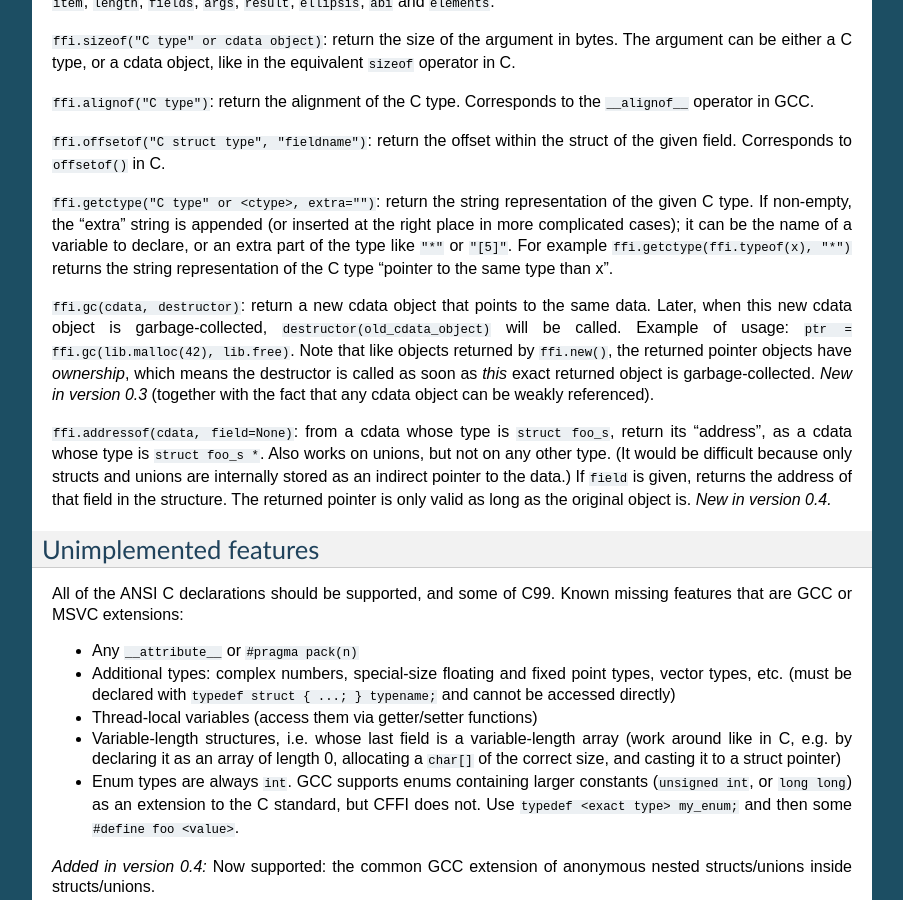
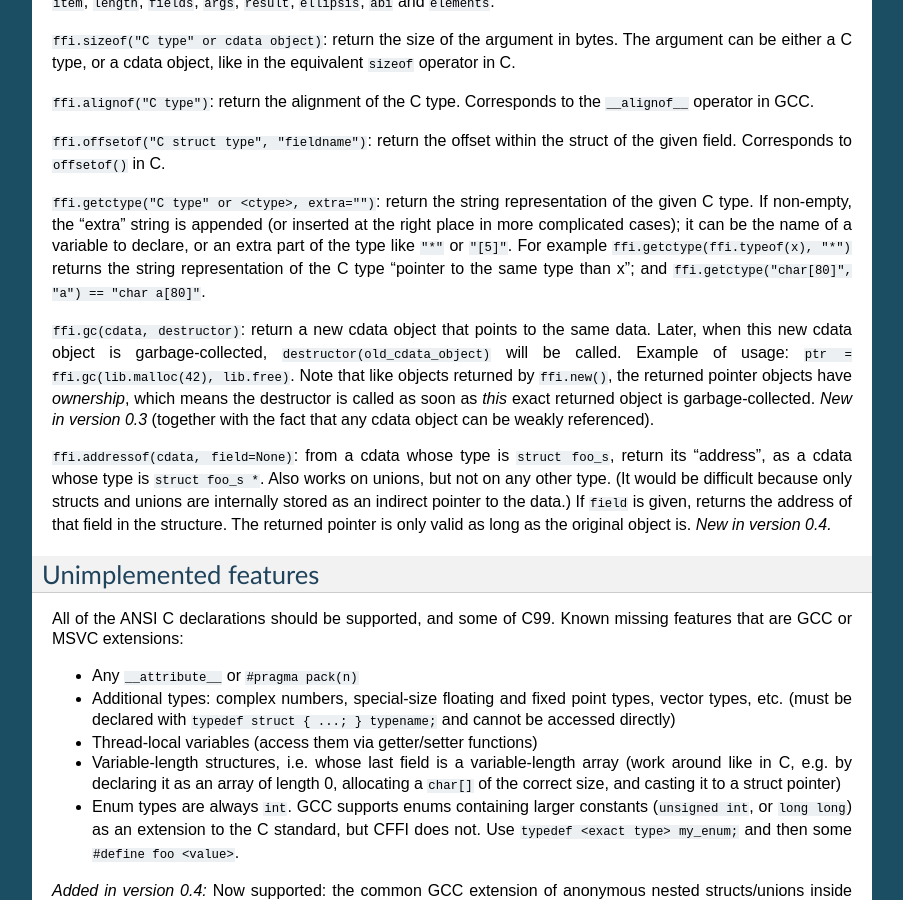
Before and after one commit to tharvik/cffi, a Sphinx documentation site: the page built from doc/source/index.rst, in a window 1280 px wide and 900 px high, scrolled down 14393 px. Shown: the whole window, without its empty margins (198-1101 px from the left). Built offline with Sphinx 7.4.7, drawn with Linux system fonts in a browser that asks for light colours.

Commit message:
Give another example.

```diff
--- a/doc/source/index.rst
+++ b/doc/source/index.rst
@@ -1065,7 +1065,8 @@ appended (or inserted at the right place in more complicated cases); it
 can be the name of a variable to declare, or an extra part of the type
 like ``"*"`` or ``"[5]"``.  For example
 ``ffi.getctype(ffi.typeof(x), "*")`` returns the string representation
-of the C type "pointer to the same type than x".
+of the C type "pointer to the same type than x"; and
+``ffi.getctype("char[80]", "a") == "char a[80]"``.
 
 ``ffi.gc(cdata, destructor)``: return a new cdata object that points to the
 same data.  Later, when this new cdata object is garbage-collected,
```
